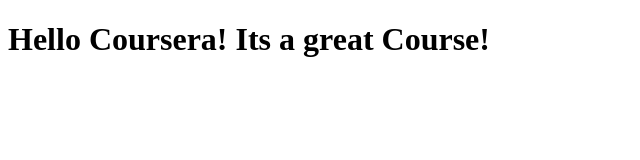
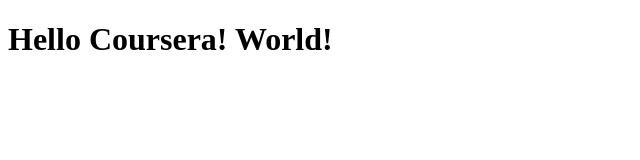
Before and after one commit to tango27/Coursera-test, a plain HTML site: page site/index.html in a window 1280 px wide. Shown: the whole page, without its empty margins (0-640 px from the left). Drawn offline with Linux system fonts and the light colour scheme.

Commit message:
Some more Changes.

```diff
--- a/site/index.html
+++ b/site/index.html
@@ -4,6 +4,6 @@
 	<title>Hello Coursera!</title>
 </head>
 <body>
-<h1>Hello Coursera! Its a great Course!</h1>
+<h1>Hello Coursera! World!</h1>
 </body>
 </html>
```
